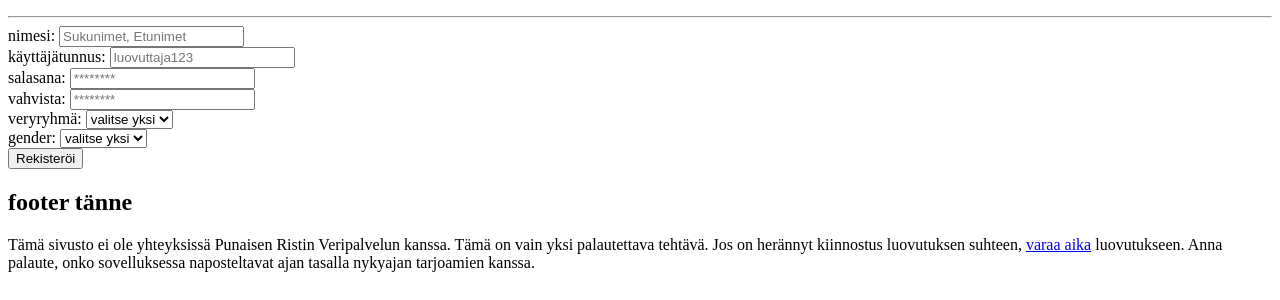
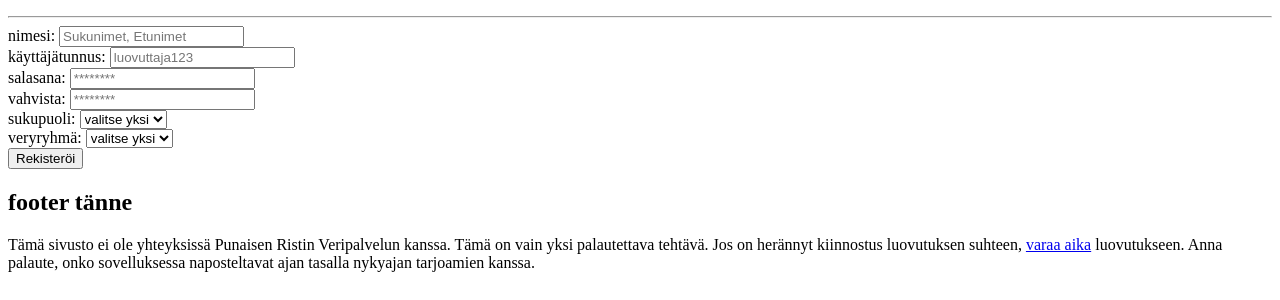
Before and after one commit to tomjtoth/veripalvelu, a Flask app: page /register in a window 1280 px wide. Shown: the part 121-421 px from the top of the page. Run offline with Flask 3, Linux system fonts and the light colour scheme; parts of the project's set-up code (start-up, migrations or seed data) failed here and were passed over.

Commit message:
reordered, added missing transl. in register.html

```diff
--- a/templates/register.html
+++ b/templates/register.html
@@ -23,20 +23,20 @@
             title="täsmälleen sama kuin yllä">
     </div>
     <div>
+        <label for="gender">sukupuoli:</label>
+        <select required id="gender" name="gender">
+            <option disabled selected value="">valitse yksi</option>
+            <option value="0">nainen</option>
+            <option value="1">mies</option>
+        </select>
+    </div>
+    <div>
         <label for="blood-type">veryryhmä:</label>
         <select id="blood-type" name="blood-type" required>
             <option disabled selected value="">valitse yksi</option>
             {% for type in blood_types %}
             <option value="{{loop.index0}}">{{type}}</option>
             {% endfor %}
-        </select>
-    </div>
-    <div>
-        <label for="gender">gender:</label>
-        <select required id="gender" name="gender">
-            <option disabled selected value="">valitse yksi</option>
-            <option value="0">nainen</option>
-            <option value="1">mies</option>
         </select>
     </div>
     <input type="submit" value="Rekisteröi">
```
